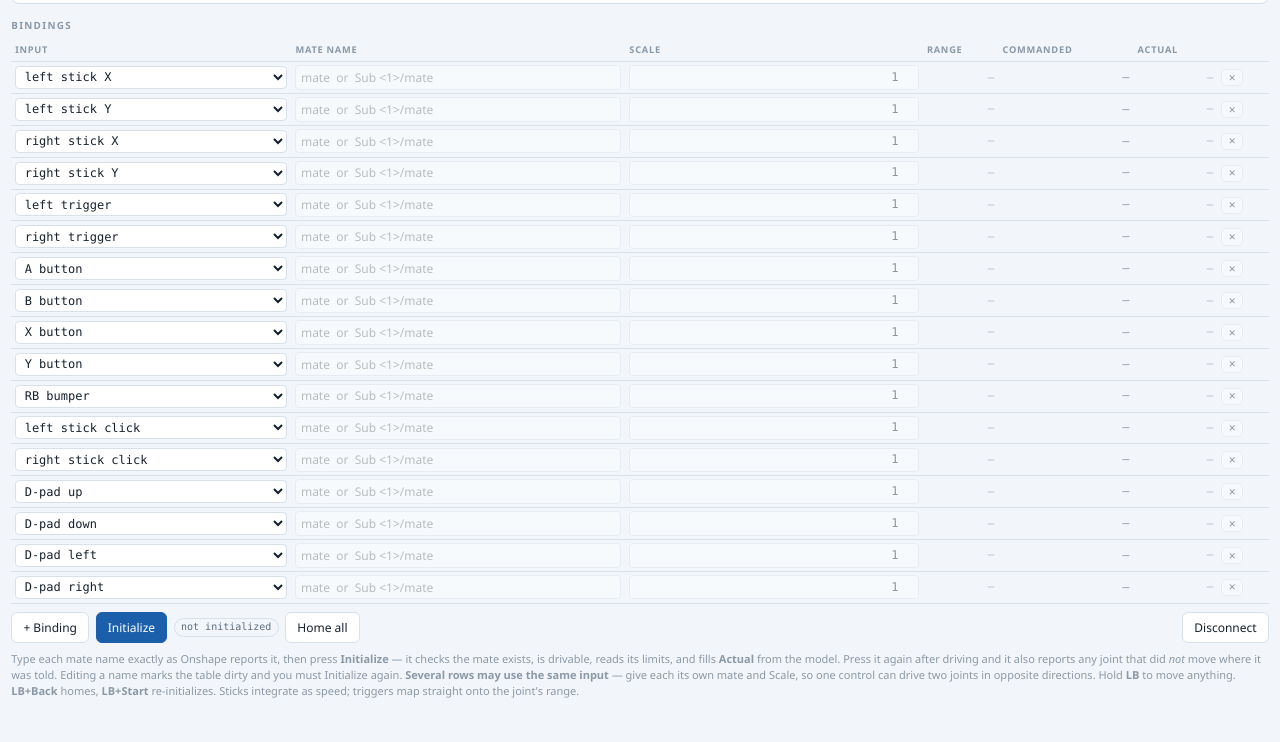
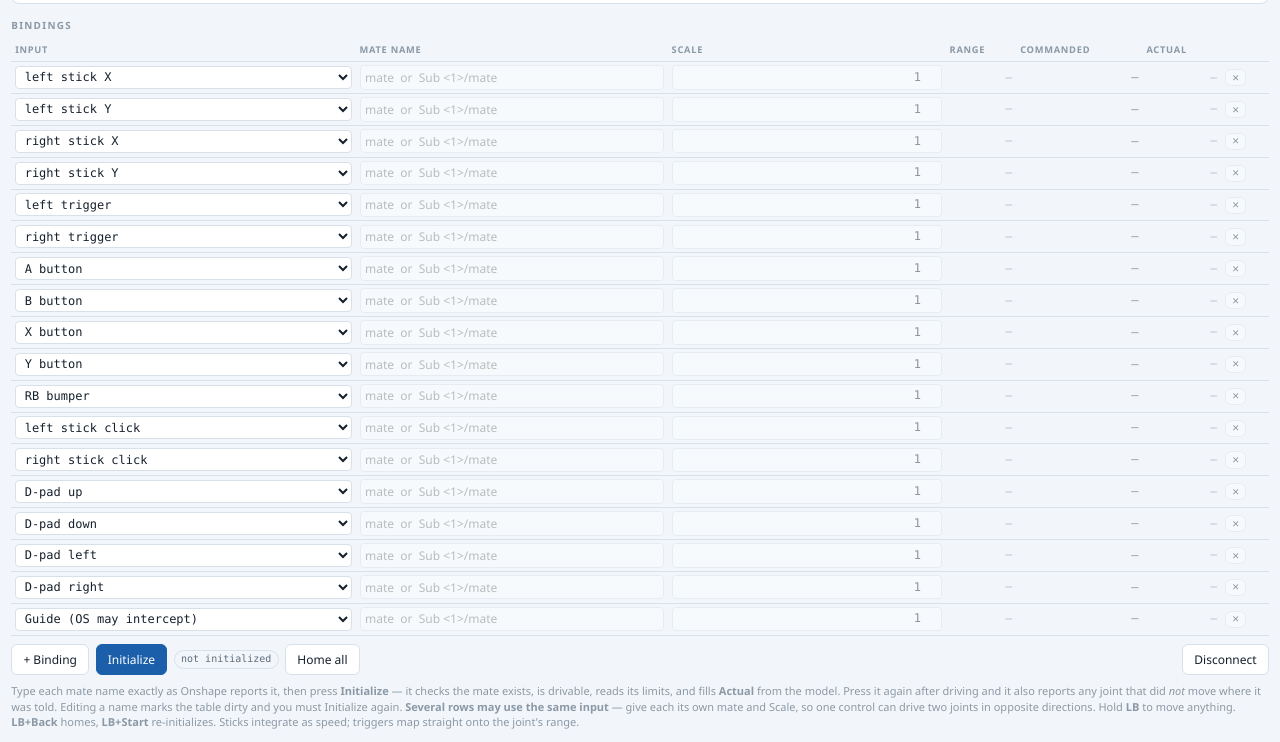
Before and after one commit to arnavcurie/onshape-gamepad-spike, a website: page index.html in a window 1280 px wide. Shown: the part 877-1619 px from the top of the page. Before the commit the page ends 1587 px from the top, so only its background shows below. Drawn offline with Linux system fonts and the light colour scheme; no server answers.

Commit message:
Offer Guide too, labelled as OS-intercepted
I had excluded it on my own judgement because Windows usually claims it for the
Game Bar. That was my call to make, not mine to make silently — it is offered
now, with the label saying so, so a dead binding is explained rather than
mysterious. It does reach the page on some setups.

LB, Back and Start remain out: those are the deadman, home and initialize.

```diff
--- a/index.html
+++ b/index.html
@@ -261,7 +261,6 @@
       // LB, Back and Start are deliberately absent: LB is the deadman and
       // Back/Start are home and initialize. Binding one would be broken by
       // construction, so it is better not to offer it than to explain it later.
-      // Guide is also out — Windows intercepts it for the Game Bar.
       const SOURCES = [
         { id:"leftStickX",   label:"left stick X",  kind:"stick"   },
         { id:"leftStickY",   label:"left stick Y",  kind:"stick"   },
@@ -280,6 +279,9 @@
         { id:"dpadDown",  label:"D-pad down",  kind:"button", btn: 13 },
         { id:"dpadLeft",  label:"D-pad left",  kind:"button", btn: 14 },
         { id:"dpadRight", label:"D-pad right", kind:"button", btn: 15 },
+        // Offered, but Windows usually claims this one for the Game Bar before
+        // the page sees it. Labelled so a dead binding is not a mystery.
+        { id:"btnGuide", label:"Guide (OS may intercept)", kind:"button", btn: 16 },
       ];
 
       // Per-control, not global: sticks here rest slightly off-centre, triggers
```
